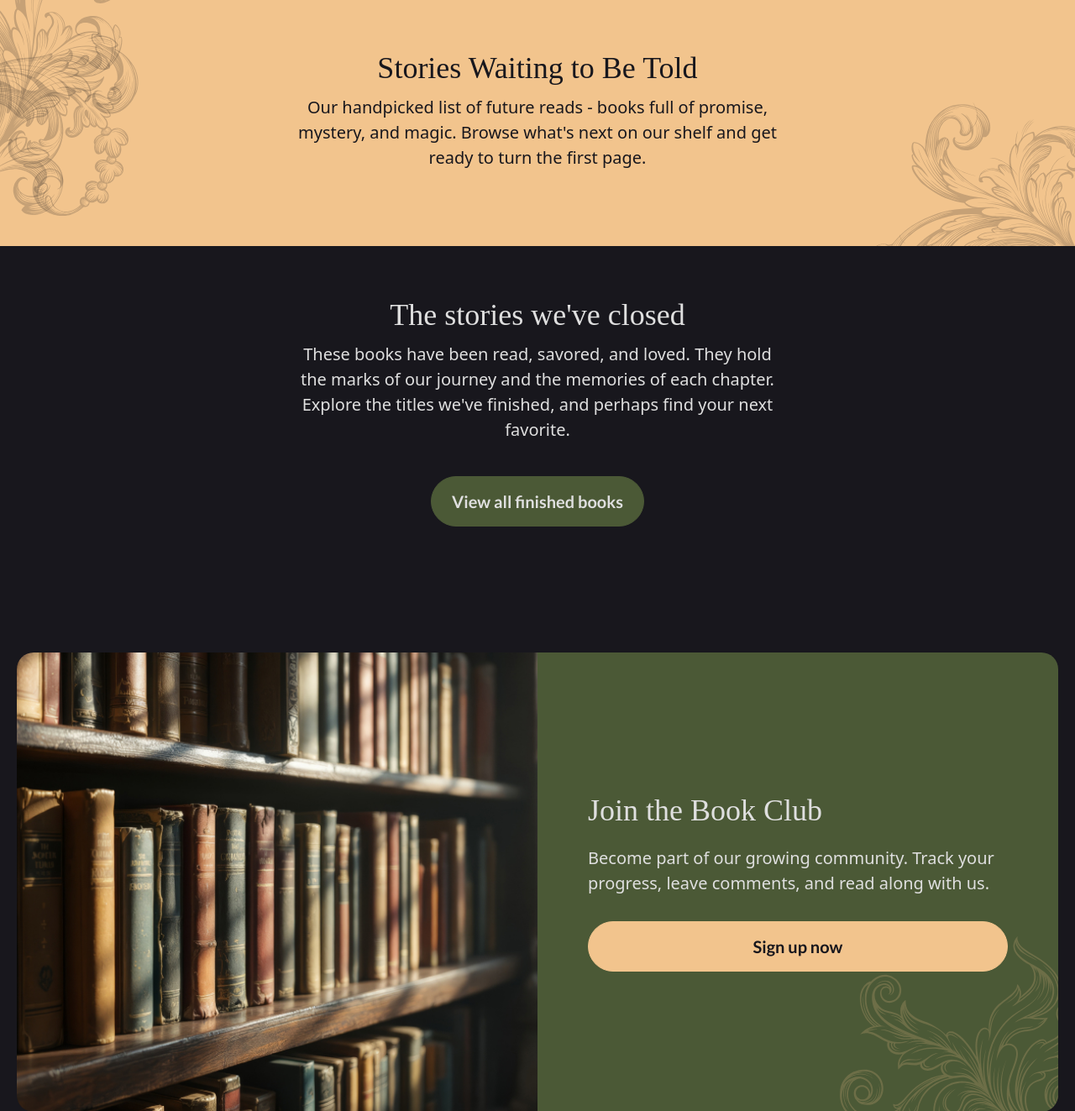
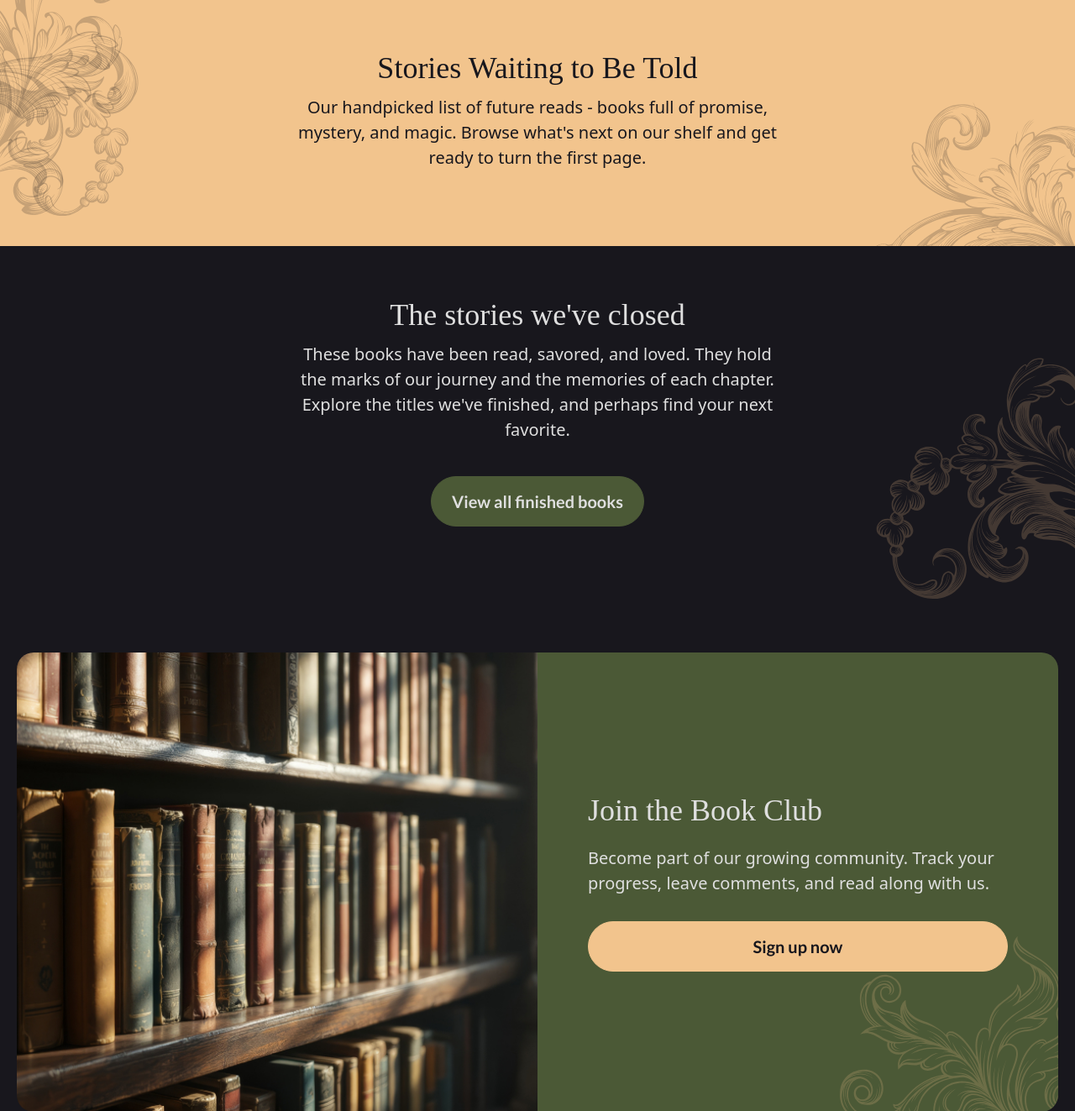
Before and after one commit to jordancrouch/read-between-the-vines, a Django app: page /books/ in a window 1280 px wide. Shown: the part 1584-2907 px from the top of the page at 84% size. Run offline with Django 4.2, Linux system fonts and the light colour scheme; data that the repository does not hold is empty; some libraries are stand-ins or nearby versions; some web fonts are replaced.

Commit message:
Feat: finish bg image icon styles

```diff
--- a/home/templates/home/index.html
+++ b/home/templates/home/index.html
@@ -37,7 +37,11 @@
                         </p>
                         <div class="button-group d-flex gap-2 flex-wrap justify-content-center">
                             <a href="{% url 'books:books' %}" class="btn btn-secondary">View all books</a>
-                            <button type="button" class="btn btn-primary">Sign up now</button>
+                            {% if user.is_authenticated %}
+                                <a href="{{ contact_url }}" class="btn btn-primary">Get in touch</a>
+                            {% else %}
+                                <a href="{% url 'account_signup' %}" class="btn btn-primary">Sign up now</a>
+                            {% endif %}
                         </div>
                     </div>
                 </div>
--- a/static/css/style.css
+++ b/static/css/style.css
@@ -386,18 +386,28 @@ h6,
   margin: 0 auto;
 }
 
-/* Currently reading section */
-#currently-reading {
+/* Shared template sections */
+#currently-reading + #currently-reading {
+  padding-top: 0 !important;
+}
+
+#currently-reading,
+#finished-reading,
+#books-archive-section {
   position: relative;
   overflow: hidden;
 }
 
-#currently-reading .container {
+#currently-reading .container,
+#finished-reading .container,
+#books-archive-section .container {
   position: relative;
   z-index: 1;
 }
 
-#currently-reading .currently-reading-bg-icon {
+#currently-reading .currently-reading-bg-icon,
+#finished-reading .finished-reading-bg-icon,
+#books-archive-section .books-archive-bg-icon {
   position: absolute;
   right: -360px;
   bottom: -282px;
@@ -406,15 +416,18 @@ h6,
   z-index: 0;
 }
 
-#currently-reading .currently-reading-bg-icon img {
+#finished-reading .finished-reading-bg-icon,
+#books-archive-section .books-archive-bg-icon {
+  bottom: -266px;
+}
+
+#currently-reading .currently-reading-bg-icon img,
+#finished-reading .finished-reading-bg-icon img,
+#books-archive-section .books-archive-bg-icon img {
   display: block;
   width: 100%;
   height: 100%;
   object-fit: contain;
-}
-
-#currently-reading + #currently-reading {
-  padding-top: 0 !important;
 }
 
 /* To be read section */
--- a/templates/includes/finished_reading_section.html
+++ b/templates/includes/finished_reading_section.html
@@ -1,6 +1,8 @@
 {% load static %}
 <!-- Finished reading books section -->
-<section class="px-3 py-5" aria-label="Finished reading books section">
+<section id="finished-reading"
+         class="px-3 py-5"
+         aria-label="Finished reading books section">
     <div class="container px-0 text-center">
         <div class="section-title">
             <h2 class="text-center">The stories we've closed</h2>
@@ -33,9 +35,11 @@
                     <a href="{% url 'books:book_detail' book.slug %}"
                        class="read-more link-beige">Read more</a>
                 </div>
-            {% empty %}
             {% endfor %}
         </div>
     </div>
+    <div class="finished-reading-bg-icon">
+        <img src="{% static 'images/currently-reading-filigree.svg' %}" alt="">
+    </div>
 </section>
-<!-- End to be read books section -->
+<!-- End finished reading books section -->
```
Also changed, not shown: books/templates/books/archive.html (+6 -1 lines), books/templates/books/book_detail.html (+9 -3 lines).
